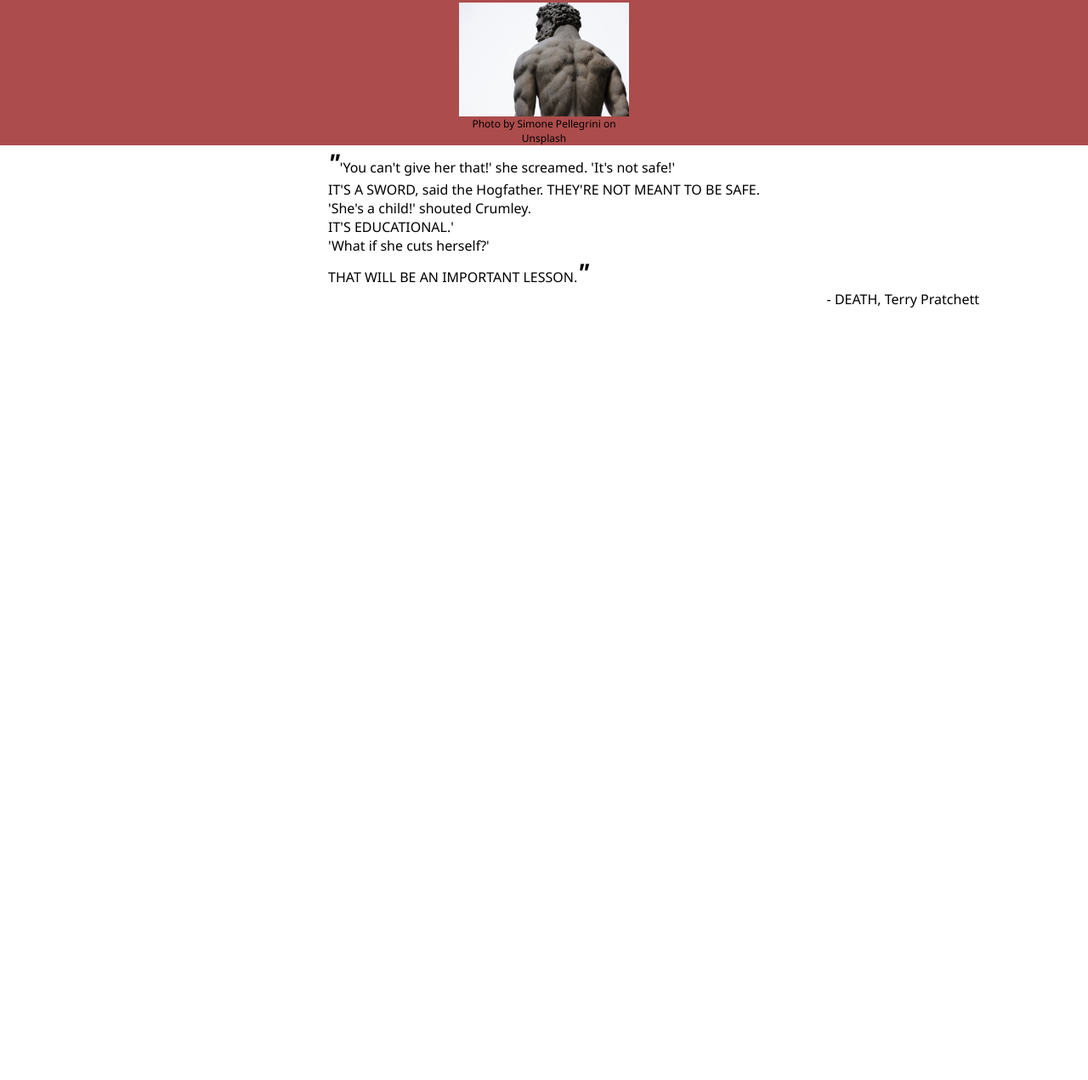
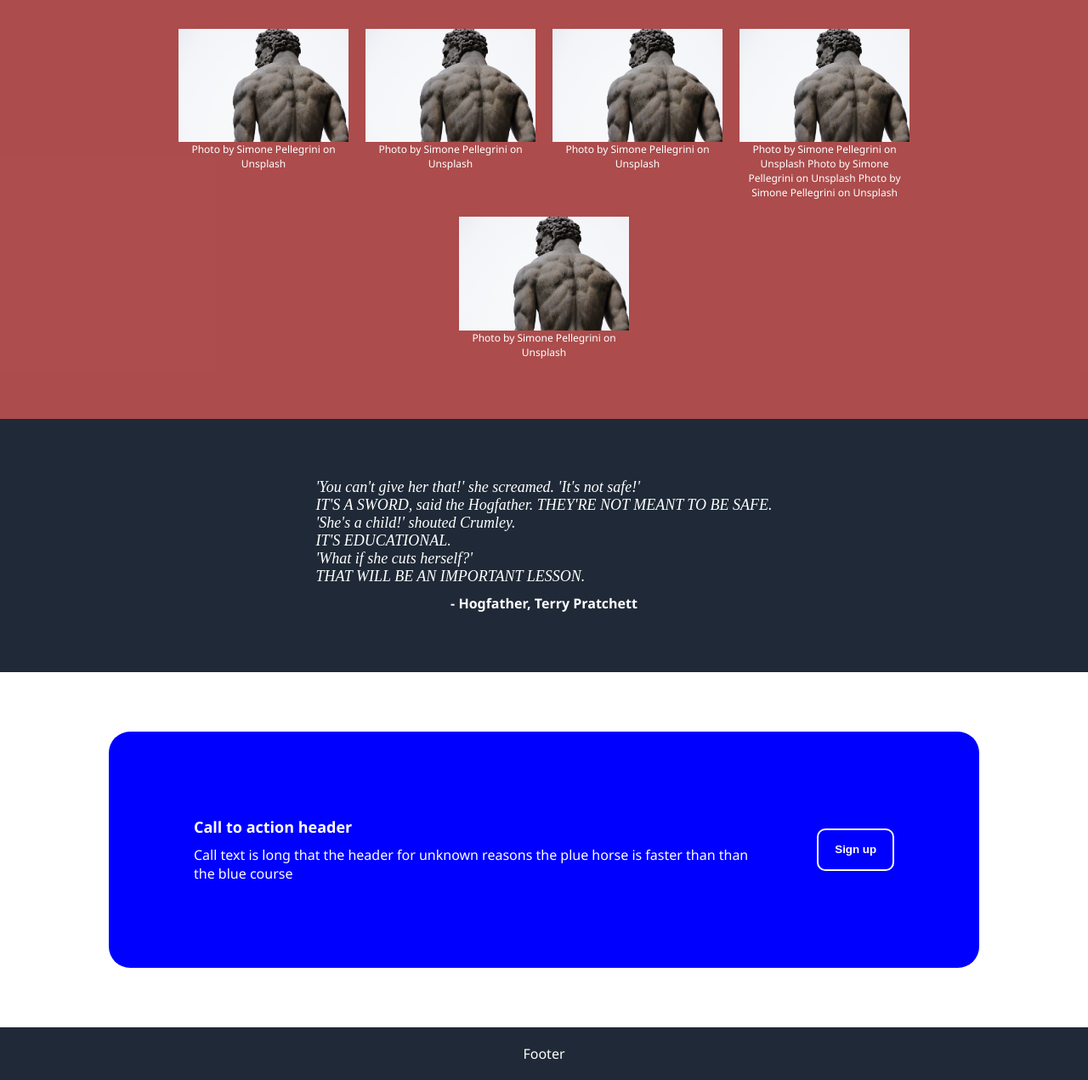
Before and after one commit to cabbagestamps/landing-page, a plain HTML site: page index.html in a window 1280 px wide. Shown: the part 578-1849 px from the top of the page at 85% size. Before the commit the page ends 941 px from the top, so only its background shows below. Drawn offline with Linux system fonts and the light colour scheme.

Commit message:
Add call to action and footer Lots of code cleanup Realised I didn't fix the quote attribute to the right spot but it looks fine

```diff
--- a/index.html
+++ b/index.html
@@ -16,7 +16,7 @@
         </div>
         <div class="hero-content">
             <div class="hero-text">
-                <div class="hero-heading">Hero Text Heading</div>
+                <div class="hero-header">Hero Text Heading</div>
                 <div class="hero-subtext">Hero subtext text more text than the heo text heading text head more text ostentationsk</div>
                 <button class="hero-button">Click to be a hero</button>
             </div>
@@ -51,13 +51,25 @@
             </div>
         </div>
         <div class="testimonial">
-            <div class="quote"><span class="quotation-mark">"</span>'You can't give her that!' she screamed. 'It's not safe!'<br>
+            <div class="quote">'You can't give her that!' she screamed. 'It's not safe!'<br>
             IT'S A SWORD, said the Hogfather. THEY'RE NOT MEANT TO BE SAFE.<br>
             'She's a child!' shouted Crumley.<br>
-            IT'S EDUCATIONAL.'<br>
+            IT'S EDUCATIONAL.<br>
             'What if she cuts herself?'<br>
-            THAT WILL BE AN IMPORTANT LESSON.<span class="quotation-mark">"</span></div>
-            <div class="quote-attribute">- DEATH, Terry Pratchett</div>
+            THAT WILL BE AN IMPORTANT LESSON.</div>
+            <div class="quote-attribute"><strong>- Hogfather, Terry Pratchett</strong></div>
         </div>
+        <div class="call-to-action">
+            <div class="call-box">
+                <div class="call-text">
+                    <div class="call-header">Call to action header</div>
+                    <div class="call-text">Call text is long that the header for unknown reasons the plue horse is faster than than the blue course</div>
+                </div>
+                <button class="call-button">Sign up</button>
+            </div>
+
+        </div>
+
+        <div class="footer">Footer</div>
     </body>
 </html>
--- a/style.css
+++ b/style.css
@@ -4,12 +4,17 @@ body {
     justify-content: space-between;
     font-family: 'Segoe UI', Tahoma, Geneva, Verdana, sans-serif;
     margin: 0;
+    height: 100vh;
+    min-width: 100vh;
+    color: white;
 }
 
 .header,
 .hero-content,
 .information,
-.testimonial {
+.testimonial,
+.call-to-action,
+.footer {
     padding: 0 10%;
 }
 
@@ -22,15 +27,18 @@ body {
 .header {
     justify-content: space-between;
     align-items: center;
+
 }
 
 .hero-content {
     justify-content: space-between;
-    color: #F9FAF8;
+    padding-top: 70px;
+    padding-bottom: 70px;
 }
 
-
-.hero-heading {
+.hero-header,
+.call-header,
+.info-header {
     font-size: 18px;
     font-weight: 600;
     margin-bottom: 10px;
@@ -41,18 +49,16 @@ body {
     margin-bottom: 10px;
 }
 
-
 .header-logo {
     font-size: 24px;
-    color: #F9FAF8;
+}
 
-}
 .link-group {
     font-size: 18px;
-    color: #E5E7Eb;
     display: flex;
     padding: 8px;
 }
+
 li {
     list-style-type: none;
     text-decoration: none;
@@ -69,22 +75,39 @@ li {
     font-size: 12px;
     text-align: center;
 }
-.infocard.attribute {
 
+.hero-button,
+.call-button {
+    background-color: blue;
+    border: 2px solid #1F2937;
+    border-radius: 10px;
+    display: flex;
+    justify-content: center;
+    align-items: center;
+    height: 50px;
+    width: auto;
+    padding: 0 10px;
+    box-sizing: border-box;
+    font-weight: 600;
+    color: white;
 }
 
-.hero-button {
-    background-color: aqua;
-    border-radius: 10%;
+.call-button {
+    border: 2px solid white;
+    width: 100px;
 }
 
 .information {
     background-color: rgba(167, 64, 64, 0.933);
     display: flex;
     flex-direction: column;
+    padding-top: 70px;
+    padding-bottom: 70px;
 }
+
 .info-header {
     text-align: center;
+    padding-bottom: 30px;
 }
 
 .info-card {
@@ -97,7 +120,6 @@ li {
     display: flex;
     justify-content: center;
     align-items: baseline;
-
     gap: 20px;
     flex-wrap: wrap;
 }
@@ -106,18 +128,57 @@ li {
     width: 200px;
     height: auto;
 }
+
 .testimonial {
     display: flex;
     justify-content: center;
     align-items: center;
     flex-direction: column;
+    padding-top: 70px;
+    padding-bottom: 70px;
+    background-color: #1F2937;
 }
 
-.quotation-mark {
-    font-size: 30px;
-    font-weight: 600;
+.quote-attribute {
+    margin-top: 10px;
+
+}
+
+.quote {
+    display: flex;
+    font-family: 'Times New Roman', Times, serif;
     font-style: italic;
+    font-size: 18px;
 }
-.quote-attribute {
-    align-self: flex-end;
+
+.call-to-action {
+    display: flex;
+    justify-content: center;
+    align-items: center;
+    padding-top: 70px;
+    padding-bottom: 70px;
 }
+
+.call-box {
+    display: flex;
+    padding: 100px;
+    background-color: blue;
+    border-radius: 25px;
+    flex-direction: row;
+    justify-content: space-between;
+    align-items: center;
+}
+
+.call-text {
+    display: flex;
+    flex-direction: column;
+    margin-right: 30px;
+}
+
+.footer {
+    background-color: #1F2937;
+    display: flex;
+    justify-content: center;
+    align-items: center;
+    padding: 20px;
+}
```
